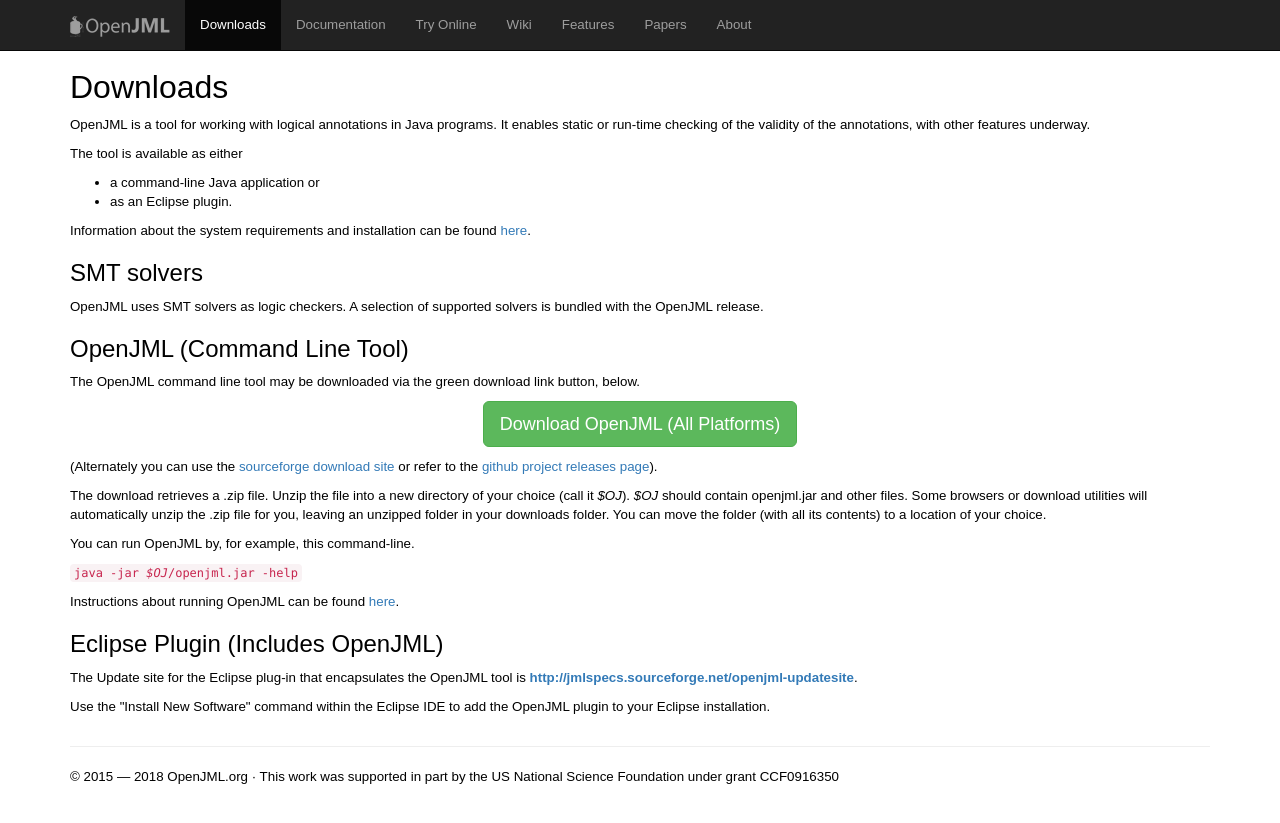
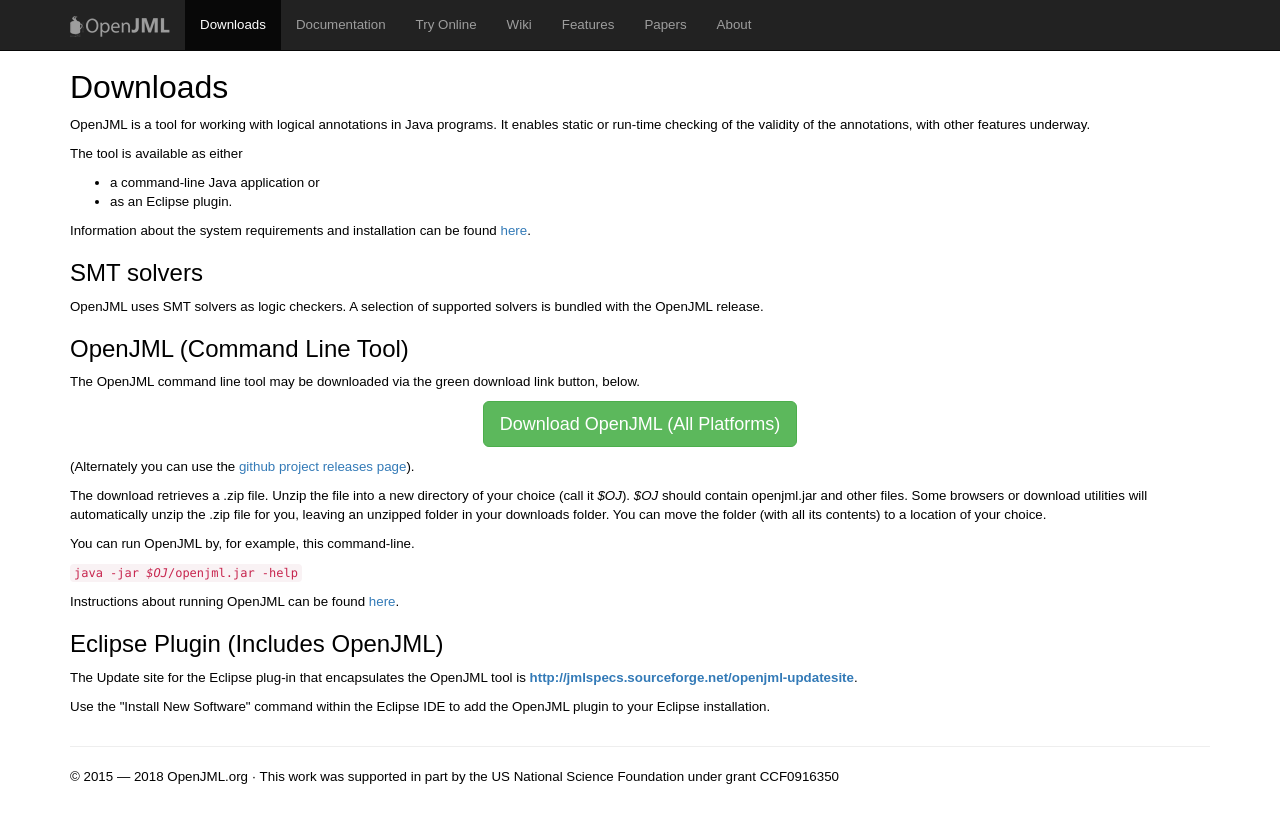
Before and after one commit to OpenJML/openjml.github.io, a Jekyll site: the page built from downloads/index.html, in a window 1280 px wide. Shown: the top 823 px of the page. Built offline with Jekyll 4.4.1, drawn with Linux system fonts in a browser that asks for light colours.

Commit message:
COrrecting

```diff
--- a/downloads/index.html
+++ b/downloads/index.html
@@ -26,12 +26,10 @@
       <p>The OpenJML command line tool may be downloaded via the green download link button, below.</p>
 
       <div align="center">
-	<p><a class="btn btn-success btn-lg" href="https://github.com/OpenJML/OpenJML/releases/latest" role="button">Download OpenJML (All Platforms) </a></p>
+	<p><a class="btn btn-success btn-lg" href="https://jmlspecs.sourceforge.net/openjml.zip" role="button">Download OpenJML (All Platforms) </a></p>
       </div>
 
      <p>(Alternately you can use the
-        <a href="http://jmlspecs.sourceforge.net/openjml.zip">sourceforge download site</a>
-        or refer to the
         <a href="https://github.com/OpenJML/OpenJML/releases">github project releases page</a>).
      <p>
      The download retrieves a .zip file.
```
